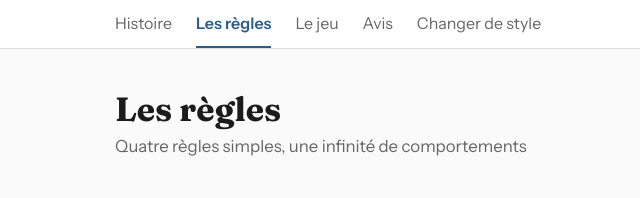
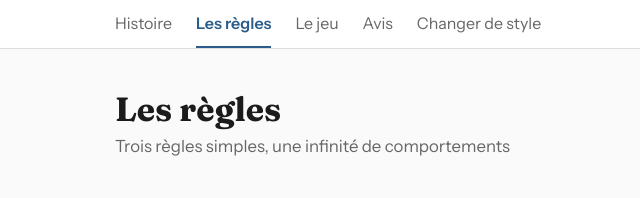
Before and after one commit to AcnoLite/thegameoflife, a plain HTML site: page rules.html in a window 1280 px wide. Shown: the top 198 px of the page, 177-817 px from the left. Drawn offline with Linux system fonts and the light colour scheme.

Commit message:
fix: rules.html subtitle now matches the three rules actually listed
The page lists three rules (birth with exactly 3 neighbours, survival
with 2 or 3, death otherwise) but the subtitle said 'Quatre règles'.
Changed to 'Trois règles simples, une infinité de comportements'.

```diff
--- a/rules.html
+++ b/rules.html
@@ -57,7 +57,7 @@
   <main id="main">
     <header>
       <h1>Les règles</h1>
-      <p class="subtitle">Quatre règles simples, une infinité de comportements</p>
+      <p class="subtitle">Trois règles simples, une infinité de comportements</p>
     </header>
 
     <section>
```
